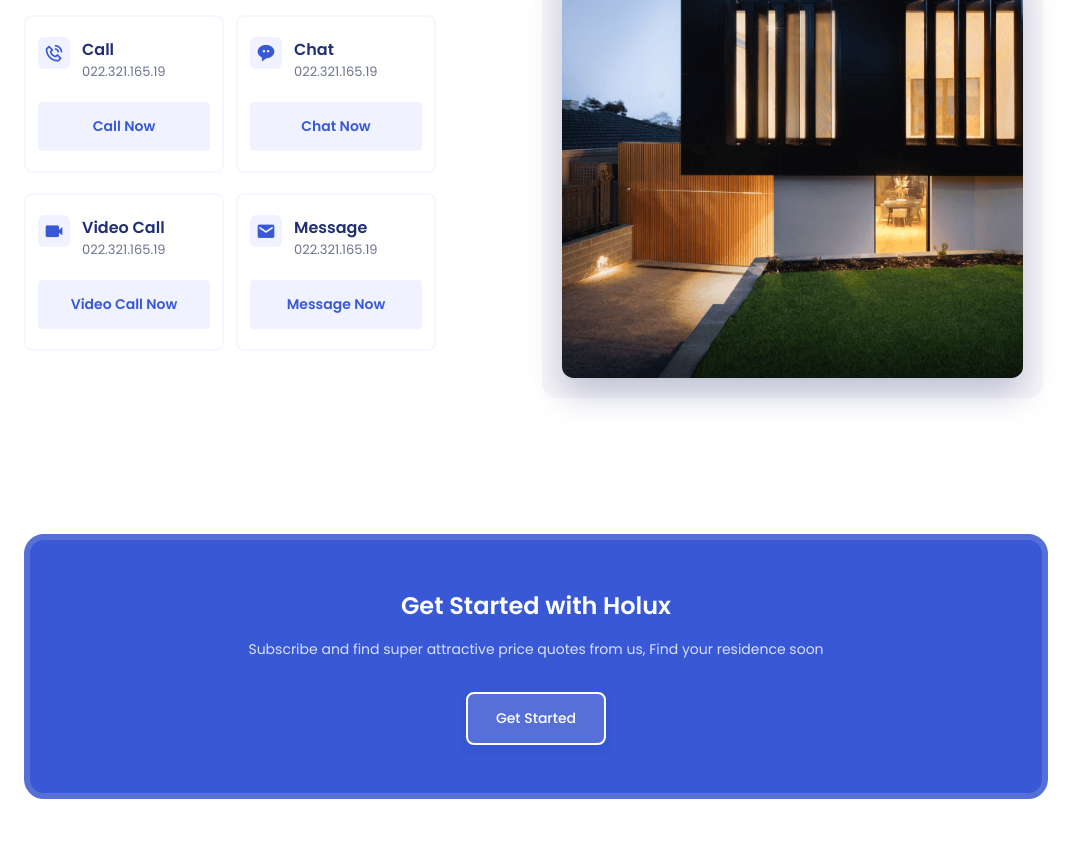
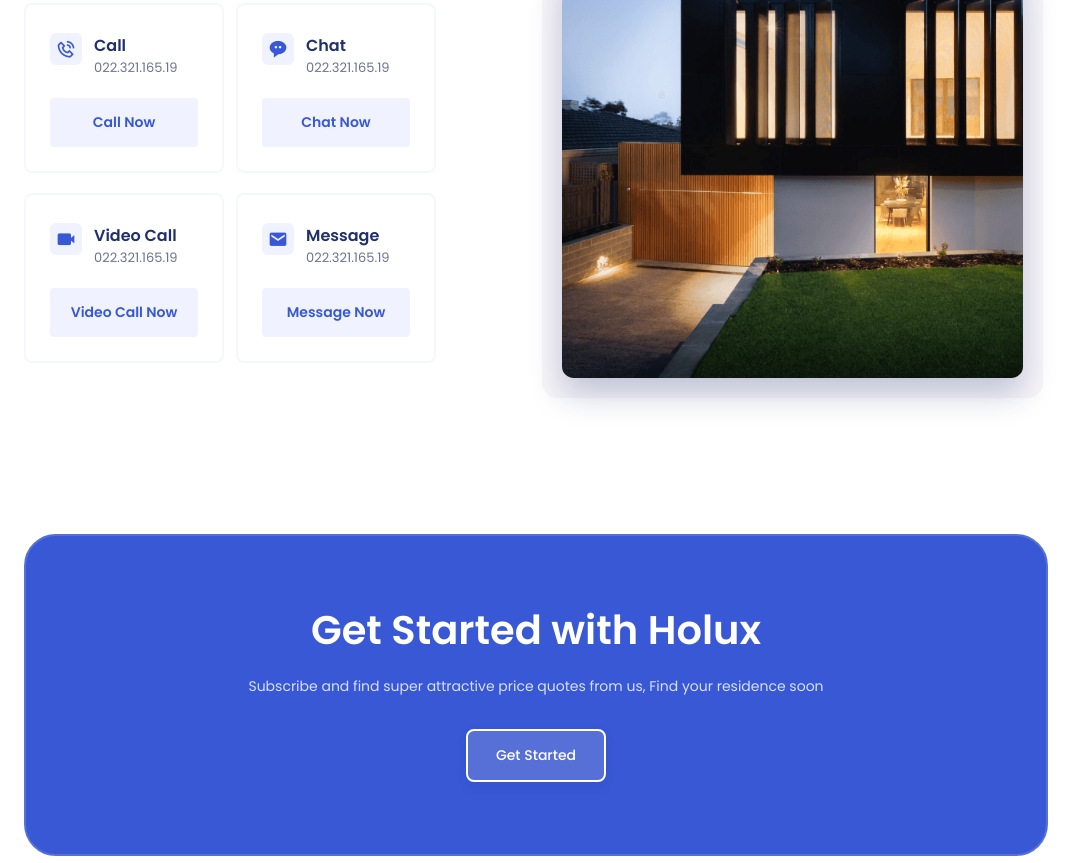
Before and after one commit to jpsmenezes/Responsive-Real-State-Website, a plain HTML site: page index.html in a window 1280 px wide. Shown: the part 3037-3900 px from the top of the page, without its empty margins (0-1087 px from the left). Drawn offline with nearby package versions, Linux system fonts and the light colour scheme.

Commit message:
Update styles.css

```diff
--- a/assets/css/styles.css
+++ b/assets/css/styles.css
@@ -1273,6 +1273,20 @@ body.dark-theme{
     grid-template-columns: repeat(2, 200px);
   }
 
+  .contact__card-box{
+    padding: 28px 1.5rem 1.5rem;
+  }
+
+  .subscribe__container{
+    padding: 4rem 10rem 4.5rem;
+    border-radius: 2rem;
+    border: 2px solid var(--first-color-light);
+  }
+
+  .subscribe__title{
+    font-size: 2.5rem;
+  }
+
 }
 
 /* For 2K & 4K resolutions */
```
